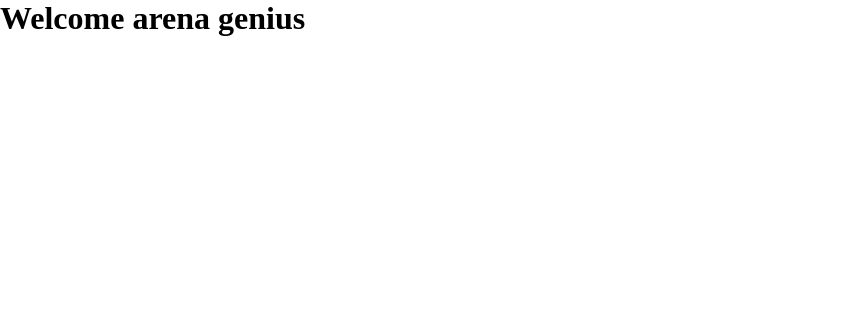
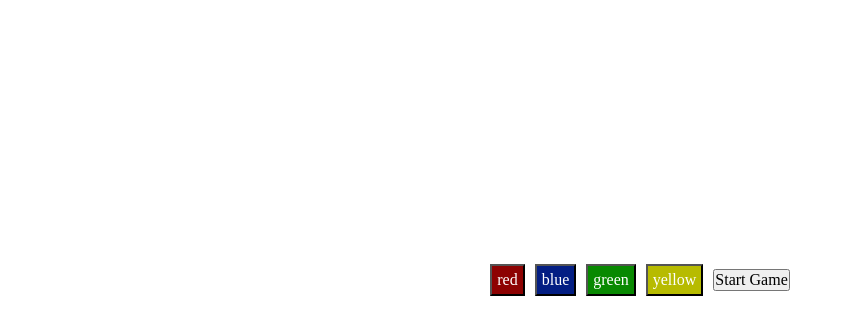
Before and after one commit to HederAlves/arena-genius, a Vue app: page / in a window 1280 px wide. Shown: the top 334 px of the page, without its empty margins (0-853 px from the left). Built offline with nearby package versions, Linux system fonts and the light colour scheme.

Commit message:
feat: develop the core logic of the application

```diff
--- a/src/components/InitialComponent.vue
+++ b/src/components/InitialComponent.vue
@@ -1,9 +1,98 @@
 <template>
-    <h1>Welcome arena genius</h1>
+  <main class="container-control">
+    <button class="control-button" v-for="(name, index) in ButtonName" :key="index"
+      @click="handleButtonClick(colors[index])"
+      :style="{ backgroundColor: flashColor === colors[index] ? colors[index] : colorsInitials[index] }">
+      {{ name }}
+    </button>
+    <button @click="startGame" v-if="!isGameRunning">Start Game</button>
+  </main>
 </template>
 
 <script>
 export default {
-  name: "InitialComponent"
+  data() {
+    return {
+      ButtonName: ['red', 'blue', 'green', 'yellow'],
+      colors: ['#ff0000', '#00BFFF', '#00FF00', '#FFFF00'],
+      colorsInitials: ['#8d0202', '#031e83', '#088901', '#b7bb00'],
+      sequence: [],
+      playerSequence: [],
+      round: 0,
+      isGameRunning: false,
+      flashColor: null
+    };
+  },
+  methods: {
+    startGame() {
+      this.isGameRunning = true;
+      this.round = 1;
+      this.playRound();
+    },
+    playRound() {
+      this.sequence.push(this.colors[Math.floor(Math.random() * this.colors.length)]);
+      this.playSequence();
+    },
+    playSequence() {
+      let index = 0;
+      const intervalId = setInterval(() => {
+        this.blinkButton(this.sequence[index]);
+        index++;
+        if (index >= this.sequence.length) {
+          clearInterval(intervalId);
+
+          setTimeout(() => {
+            this.flashColor = null;
+          }, 500);
+        }
+      }, 1000);
+    },
+    blinkButton(color) {
+      this.flashColor = color;
+      setTimeout(() => {
+        this.flashColor = null;
+      }, 500);
+    },
+    handleButtonClick(color) {
+      if (!this.isGameRunning) return;
+
+      this.playerSequence.push(color);
+      const index = this.playerSequence.length - 1;
+      if (color !== this.sequence[index]) {
+        alert('Game Over!');
+        this.resetGame();
+        return;
+      }
+
+      if (this.playerSequence.length === this.sequence.length) {
+        this.playerSequence = [];
+        this.round++;
+        setTimeout(() => {
+          this.playRound();
+        }, 1000);
+      }
+    },
+    resetGame() {
+      this.sequence = [];
+      this.playerSequence = [];
+      this.round = 0;
+      this.isGameRunning = false;
+    }
+  }
+};
+</script>
+
+<style scoped>
+.container-control {
+  display: flex;
+  justify-content: center;
+  gap: 10px;
+  align-items: center;
+  height: 35rem;
 }
-</script>
+
+.control-button {
+  color: #FFFFFF;
+  padding: 5px;
+}
+</style>
```
